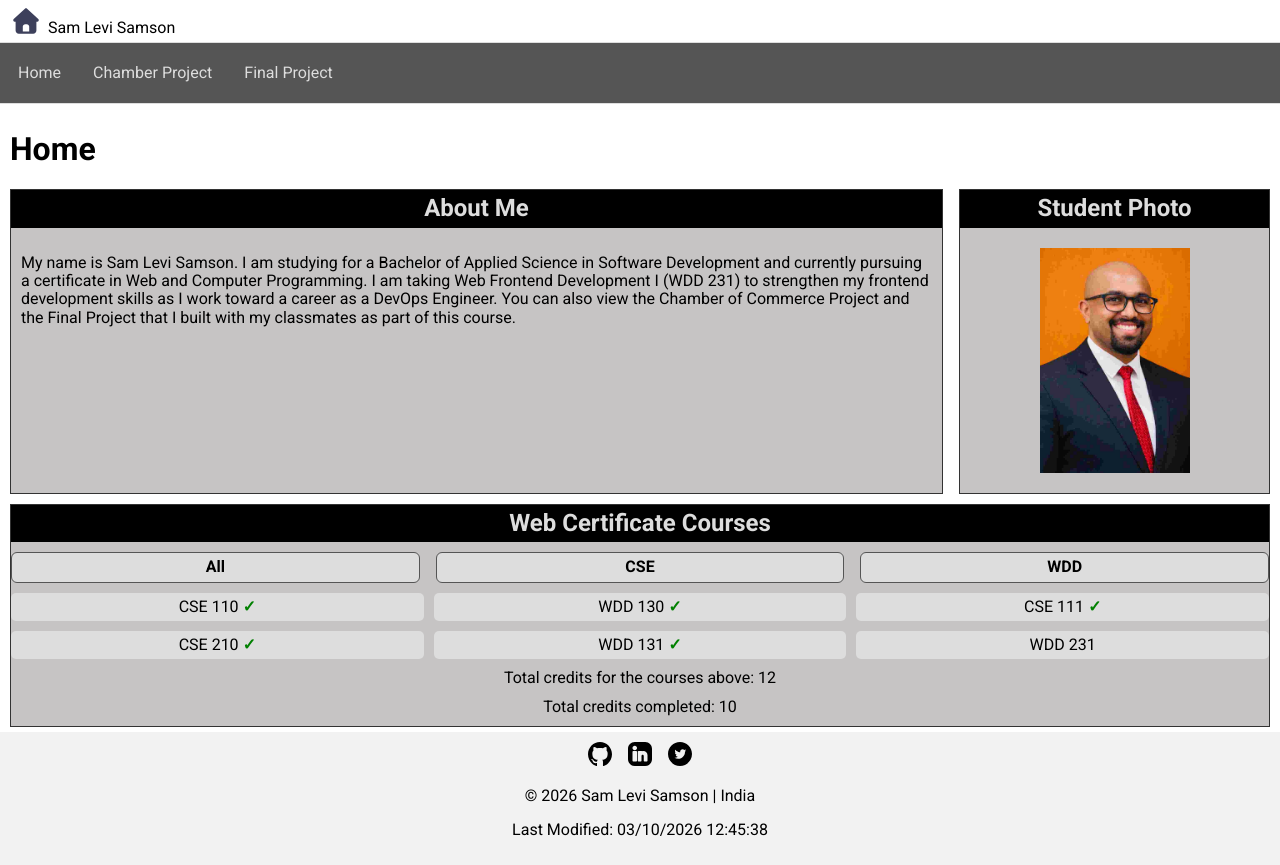
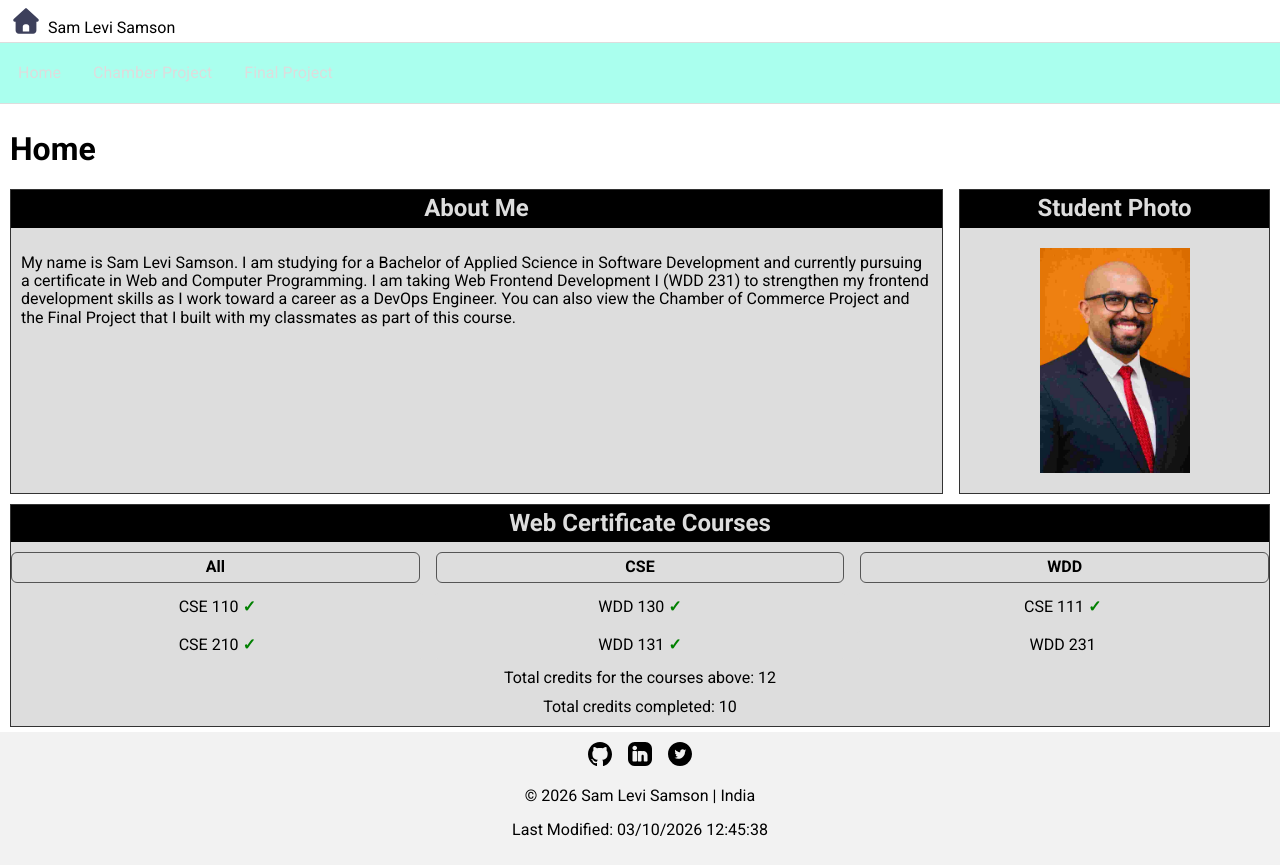
Before and after one commit to samlevisamson/wdd231, a plain HTML site: page index.html in a window 1280 px wide. Drawn offline with Linux system fonts and the light colour scheme.

Commit message:
nav BG color Changed

```diff
--- a/styles/styles.css
+++ b/styles/styles.css
@@ -24,7 +24,7 @@ header img {
 nav {
     display: grid;
     grid-template-columns: auto;
-    background-color: #555;
+    background-color: #afe;
     padding: 5px 0 5px 10px;
     border-bottom: solid 1px #ddd;
 }
@@ -63,7 +63,7 @@ main {
 
 section {
     border: 1px solid #333;
-    background-color:rgb(198, 196, 196);
+    background-color:#ddd;
     column-gap: 5px;
 }
 
```
